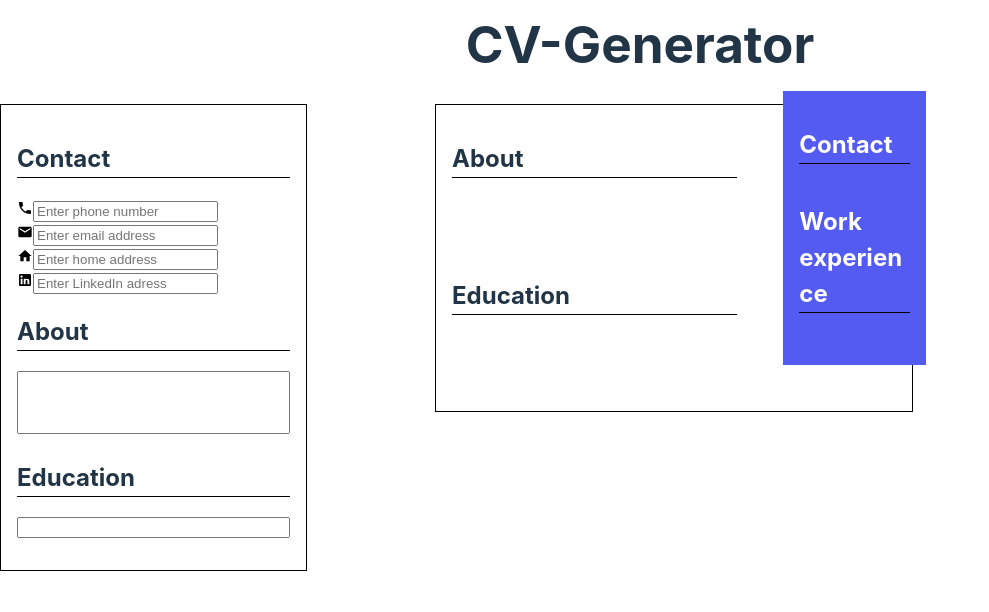
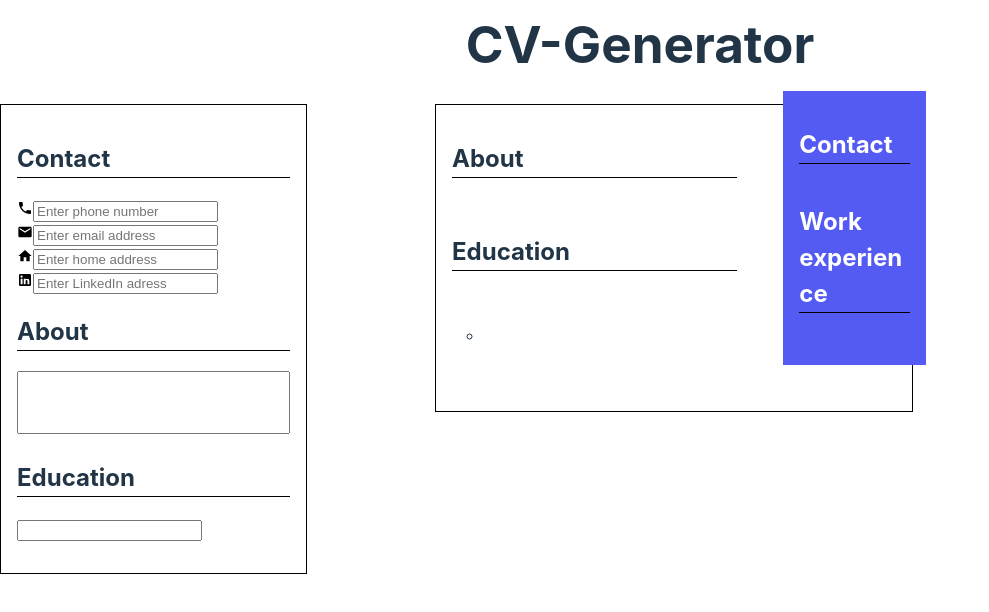
Before and after one commit to R3ndrex/CV-Generator, a React (Vite) app: page / in a window 1280 px wide. Shown: the top 612 px of the page, without its empty margins (0-989 px from the left). Built offline with nearby package versions, Linux system fonts and the light colour scheme.

Commit message:
Change inputs to be in list, change cv eduaction list to have class to display bullet points

```diff
--- a/src/components/Education.jsx
+++ b/src/components/Education.jsx
@@ -2,7 +2,7 @@ export default function Education({ children }) {
     return (
         <section>
             <h2>Education</h2>
-            <ul>
+            <ul className="education">
                 {children.map((element) => {
                     return <li key={element}>{element}</li>;
                 })}
--- a/src/components/EducationChanger.jsx
+++ b/src/components/EducationChanger.jsx
@@ -8,8 +8,8 @@ export default function EducationChanger({ education, setEducation }) {
                 <ul>
                     {education.map((edu, index) => {
                         return (
+                            <li key={index}>
                                 <input
-                                key={index}
                                     type="text"
                                     value={edu}
                                     onFocus={() => setFocus(index)}
@@ -19,7 +19,8 @@ export default function EducationChanger({ education, setEducation }) {
                                         education.length > 1 &&
                                         setEducation((prev) =>
                                             prev.filter(
-                                            (element) => element.trim() !== ""
+                                                (element) =>
+                                                    element.trim() !== ""
                                             )
                                         )
                                     }
@@ -31,6 +32,7 @@ export default function EducationChanger({ education, setEducation }) {
                                         });
                                     }}
                                 ></input>
+                            </li>
                         );
                     })}
                 </ul>
```
Lines whose indentation alone changed are shown as unchanged.
